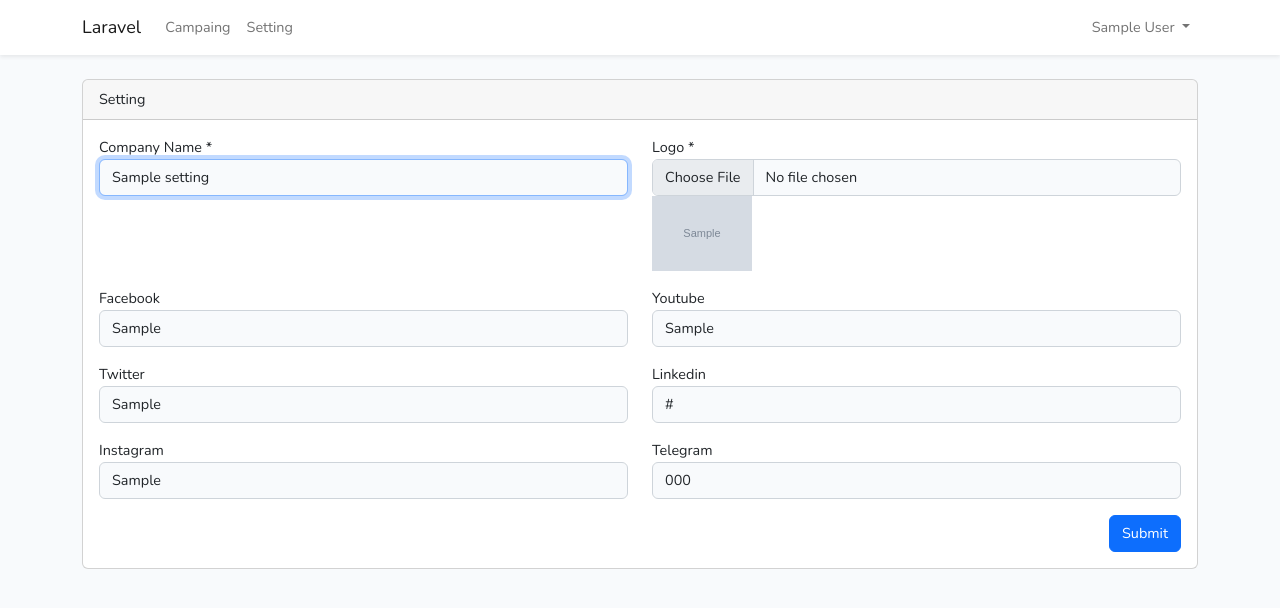
After one commit to Azizul-Islam/frame, a Laravel app: page /admin/settings in a window 1280 px wide. The commit adds this page. Shown: the top 608 px of the page. Run offline with Laravel 10, Linux system fonts and the light colour scheme; a user stored in the database is signed in; tables that the repository leaves empty hold one stand-in row (values such as "Sample post"); grey boxes marked "Sample" are stand-in pictures; style sheets or scripts are compiled from the project's sources.

Commit message:
setting crud done

```diff
--- /dev/null
+++ b/app/Http/Controllers/SettingController.php
@@ -0,0 +1,108 @@
+<?php
+
+namespace App\Http\Controllers;
+
+use App\Models\Setting;
+use Illuminate\Http\Request;
+
+class SettingController extends Controller
+{
+    /**
+     * Display a listing of the resource.
+     */
+    public function index()
+    {
+        //
+    }
+
+    /**
+     * Show the form for creating a new resource.
+     */
+    public function create()
+    {
+        $setting = null;
+        $setting = Setting::first();
+        return view('admin.setting.create',compact('setting'));
+    }
+
+    /**
+     * Store a newly created resource in storage.
+     */
+    public function store(Request $request)
+    {
+        $data = $request->validate([
+            'logo' => 'nullable|mimes:jpeg,jpg,png',
+            'company_name' => 'nullable|string',
+            'facebook' => 'nullable|string',
+            'twitter' => 'nullable|string',
+            'instagram' => 'nullable|string',
+            'youtube' => 'nullable|string',
+            'linkedin' => 'nullable|string',
+            'telegram' => 'nullable|string',
+        ]);
+        //if request has any logo
+        if($request->has('logo')) {
+            $file = $request->file('logo');
+            $name_gen = rand().".".$file->getClientOriginalExtension();
+            $file->move(public_path('backend/images'),$name_gen);
+            $data['logo'] = $name_gen;
+        }
+        $setting = Setting::create($data);
+        return back();
+
+    }
+
+    /**
+     * Display the specified resource.
+     */
+    public function show(Setting $setting)
+    {
+        //
+    }
+
+    /**
+     * Show the form for editing the specified resource.
+     */
+    public function edit(Setting $setting)
+    {
+        //
+    }
+
+    /**
+     * Update the specified resource in storage.
+     */
+    public function update(Request $request, Setting $setting)
+    {
+        $data = $request->validate([
+            'logo' => 'nullable|mimes:jpeg,jpg,png',
+            'company_name' => 'nullable|string',
+            'facebook' => 'nullable|string',
+            'twitter' => 'nullable|string',
+            'instagram' => 'nullable|string',
+            'youtube' => 'nullable|string',
+            'linkedin' => 'nullable|string',
+            'telegram' => 'nullable|string',
+        ]);
+        //if request has any logo
+        if($request->has('logo')) {
+            $path = public_path('backend/images/'.$setting->logo);
+            if(file_exists($path) && $setting->logo != null){
+                unlink($path);
+            }
+            $file = $request->file('logo');
+            $name_gen = rand().".".$file->getClientOriginalExtension();
+            $file->move(public_path('backend/images'),$name_gen);
+            $data['logo'] = $name_gen;
+        }
+        $setting = $setting->update($data);
+        return back();
+    }
+
+    /**
+     * Remove the specified resource from storage.
+     */
+    public function destroy(Setting $setting)
+    {
+        //
+    }
+}
--- /dev/null
+++ b/app/Models/Setting.php
@@ -0,0 +1,22 @@
+<?php
+
+namespace App\Models;
+
+use Illuminate\Database\Eloquent\Factories\HasFactory;
+use Illuminate\Database\Eloquent\Model;
+
+class Setting extends Model
+{
+    use HasFactory;
+
+    protected $fillable = [
+        'logo',
+        'company_name',
+        'facebook',
+        'twitter',
+        'instagram',
+        'youtube',
+        'linkedin',
+        'telegram',
+    ];
+}
--- a/resources/views/admin/campaign/create.blade.php
+++ b/resources/views/admin/campaign/create.blade.php
@@ -81,7 +81,7 @@
 
 
                         <div class="row mb-0">
-                            <div class="col-md-9">
+                            <div class="col-md-12 text-end">
                                 <a href="{{ route('campaigns.index') }}" type="button" class="btn btn-secondary">Cancel</a>
                                 <button type="submit" class="btn btn-primary">
                                     {{ __('Submit') }}
--- /dev/null
+++ b/resources/views/admin/setting/create.blade.php
@@ -0,0 +1,123 @@
+@extends('layouts.app')
+
+@section('content')
+<div class="container">
+    <div class="row justify-content-center">
+        <div class="col-md-12">
+            <div class="card">
+                <div class="card-header">{{ __('Setting') }}</div>
+
+                <div class="card-body">
+                    <form method="POST" action="{{ !blank($setting) ? route('settings.update',$setting) : route('settings') }}" enctype="multipart/form-data" autocomplete="off">
+                        @csrf
+                        @if(!blank($setting)) @method('PUT') @endif
+                        <div class="row mb-3">
+                            <div class="col-md-6">
+                                <label for="company_name">{{ __('Company Name') }} *</label>
+                                <input id="company_name" type="text" class="form-control @error('company_name') is-invalid @enderror" name="company_name" value="{{ !blank($setting) ? old('company_name',$setting->company_name) : old('company_name') }}" autofocus>
+
+                                @error('company_name')
+                                    <span class="invalid-feedback" role="alert">
+                                        <strong>{{ $message }}</strong>
+                                    </span>
+                                @enderror
+                            </div>
+                            <div class="col-md-6">
+                                <label for="logo">{{ __('Logo') }} *</label>
+                                <input id="logo" type="file" class="form-control @error('logo') is-invalid @enderror" name="logo">
+                                @error('logo')
+                                    <span class="invalid-feedback" role="alert">
+                                        <strong>{{ $message }}</strong>
+                                    </span>
+                                @enderror
+                                @if(!blank($setting))
+                                <div>
+                                    <img src="{{ asset('backend/images/'.$setting->logo) }}" alt="logo" width="100">
+                                </div>
+                                @endif
+                            </div>
+                        </div>
+                        <div class="row mb-3">
+                            <div class="col-md-6">
+                                <label for="facebook">{{ __('Facebook') }}</label>
+                                <input id="facebook" type="text" class="form-control @error('facebook') is-invalid @enderror" name="facebook" value="{{ !blank($setting) ? old('facebook',$setting->facebook) : old('facebook') }}" autofocus>
+
+                                @error('facebook')
+                                    <span class="invalid-feedback" role="alert">
+                                        <strong>{{ $message }}</strong>
+                                    </span>
+                                @enderror
+                            </div>
+                            <div class="col-md-6">
+                                <label for="youtube">{{ __('Youtube') }}</label>
+                                <input id="youtube" type="text" class="form-control @error('youtube') is-invalid @enderror" name="youtube" value="{{ !blank($setting) ? old('youtube',$setting->youtube) : old('youtube') }}" autofocus>
+
+                                @error('youtube')
+                                    <span class="invalid-feedback" role="alert">
+                                        <strong>{{ $message }}</strong>
+                                    </span>
+                                @enderror
+                            </div>
+                        </div>
+                        <div class="row mb-3">
+                            <div class="col-md-6">
+                                <label for="twitter">{{ __('Twitter') }}</label>
+                                <input id="twitter" type="text" class="form-control @error('twitter') is-invalid @enderror" name="twitter" value="{{ !blank($setting) ? old('twitter',$setting->twitter) : old('twitter') }}" autofocus>
+
+                                @error('twitter')
+                                    <span class="invalid-feedback" role="alert">
+                                        <strong>{{ $message }}</strong>
+                                    </span>
+                                @enderror
+                            </div>
+                            <div class="col-md-6">
+                                <label for="linkedin">{{ __('Linkedin') }}</label>
+                                <input id="linkedin" type="text" class="form-control @error('linkedin') is-invalid @enderror" name="linkedin" value="{{ !blank($setting) ? old('linkedin',$setting->linkedin) : old('linkedin') }}" autofocus>
+
+                                @error('linkedin')
+                                    <span class="invalid-feedback" role="alert">
+                                        <strong>{{ $message }}</strong>
+                                    </span>
+                                @enderror
+                            </div>
+                        </div>
+                        <div class="row mb-3">
+                            <div class="col-md-6">
+                                <label for="instagram">{{ __('Instagram') }}</label>
+                                <input id="instagram" type="text" class="form-control @error('instagram') is-invalid @enderror" name="instagram" value="{{ !blank($setting) ? old('instagram',$setting->instagram) : old('instagram') }}" autofocus>
+
+                                @error('instagram')
+                                    <span class="invalid-feedback" role="alert">
+                                        <strong>{{ $message }}</strong>
+                                    </span>
+                                @enderror
+                            </div>
+                            <div class="col-md-6">
+                                <label for="telegram">{{ __('Telegram') }}</label>
+                                <input id="telegram" type="text" class="form-control @error('telegram') is-invalid @enderror" name="telegram" value="{{ !blank($setting) ? old('telegram',$setting->telegram) : old('telegram') }}" autofocus>
+
+                                @error('telegram')
+                                    <span class="invalid-feedback" role="alert">
+                                        <strong>{{ $message }}</strong>
+                                    </span>
+                                @enderror
+                            </div>
+                        </div>
+
+
+
+                        <div class="row mb-0">
+                            <div class="col-md-12 text-end">
+                                {{-- <a href="{{ route('settings.index') }}" type="button" class="btn btn-secondary">Cancel</a> --}}
+                                <button type="submit" class="btn btn-primary">
+                                    {{ __('Submit') }}
+                                </button>
+                            </div>
+                        </div>
+                    </form>
+                </div>
+            </div>
+        </div>
+    </div>
+</div>
+@endsection
--- a/resources/views/layouts/app.blade.php
+++ b/resources/views/layouts/app.blade.php
@@ -30,7 +30,12 @@
                 <div class="collapse navbar-collapse" id="navbarSupportedContent">
                     <!-- Left Side Of Navbar -->
                     <ul class="navbar-nav me-auto">
-
+                        <li class="nav-item">
+                            <a class="nav-link" href="{{ route('campaigns.index') }}">{{ __('Campaing') }}</a>
+                        </li>
+                        <li class="nav-item">
+                            <a class="nav-link" href="{{ route('settings') }}">{{ __('Setting') }}</a>
+                        </li>
                     </ul>
 
                     <!-- Right Side Of Navbar -->
--- a/routes/web.php
+++ b/routes/web.php
@@ -29,6 +29,12 @@ Auth::routes();
 
 Route::get('/home', [App\Http\Controllers\HomeController::class, 'index'])->name('home');
 
-Route::prefix('admin/')->group(function() {
+Route::prefix('admin/')->middleware('auth')->group(function() {
     Route::resource('campaigns', App\Http\Controllers\CampaignController::class);
+    Route::get('campaigns/status-change/{campaign}', [App\Http\Controllers\CampaignController::class,'statusChange'])->name('campaigns.status-change');
+
+
+    Route::get('settings', [App\Http\Controllers\SettingController::class,'create'])->name('settings');
+    Route::post('settings', [App\Http\Controllers\SettingController::class,'store'])->name('settings');
+    Route::put('settings/update{setting}', [App\Http\Controllers\SettingController::class,'update'])->name('settings.update');
 });
```
Also changed, not shown: app/Http/Controllers/CampaignController.php (+8 -2 lines), resources/views/admin/campaign/edit.blade.php (+11 -1 lines), resources/views/admin/campaign/index.blade.php (+11 -5 lines), database/migrations/2024_04_03_043100_create_settings_table.php (added), public/backend/images/1350007008.jpeg (deleted), public/backend/images/1356894774.jpeg (added), public/backend/images/1934989339.jpeg (added), public/backend/images/716693589.jpg (added).
